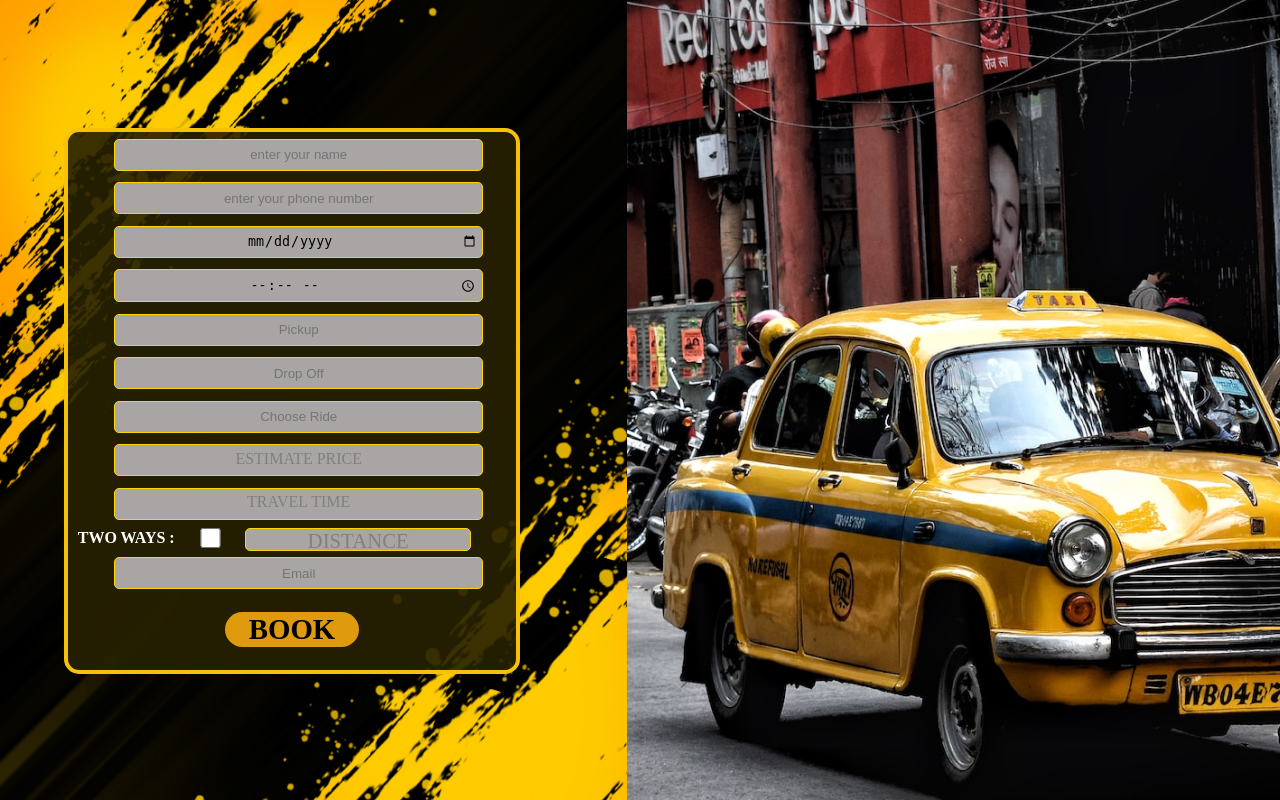
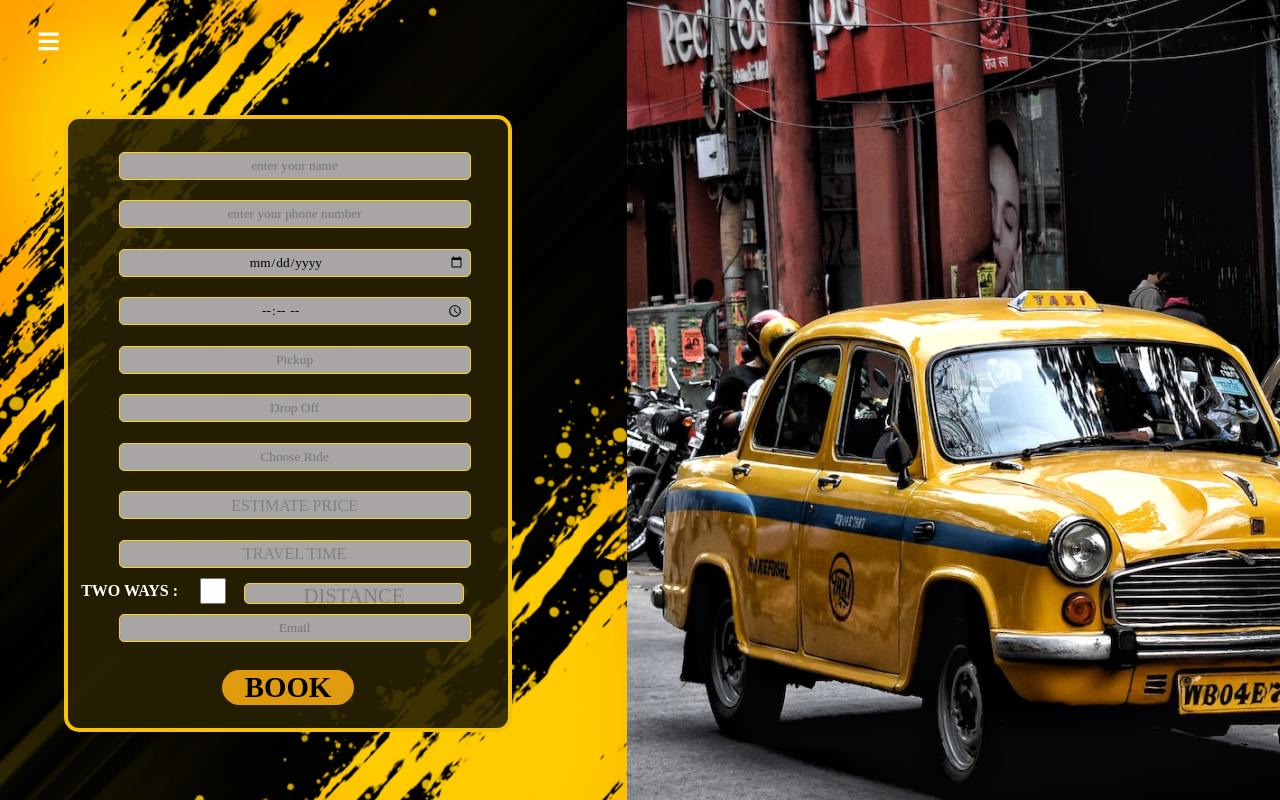
Before and after one commit to Prashanth003007/LeoCallTaxi, a Django app: page /book in a window 1280 px wide. Run offline with Django 4.2, Linux system fonts and the light colour scheme.

Commit message:
navbar for booking page done

```diff
--- /dev/null
+++ b/static/styles/booking.css
@@ -0,0 +1,212 @@
+/* import google fonts */
+
+* {
+    margin: 0;
+    padding: 0;
+    box-sizing: border-box;
+    text-decoration: none;
+    font-family: "Agency FB";
+}
+
+html {
+    scroll-behavior: smooth;
+}
+
+body {
+    background-image: url("/static/images/desktop_backgroud.jpg");
+    position: absolute;
+    width: 100%;
+    height: 100%;
+    margin: 0;
+    padding: 0;
+    background-size: cover;
+    background-repeat: no-repeat;
+    background-attachment: fixed;
+
+}
+
+.container {
+    display: flex;
+    justify-content: space-between;
+}
+
+.pic {
+    width: 80%;
+    max-width: 768px;
+    margin-left: 10%;
+    padding-top: 10%;
+}
+
+.img1 {
+    margin-top: 10%;
+    margin-left: 25%;
+    display: block;
+    max-width: 30%;
+    height: auto;
+}
+
+.img2 {
+    margin-top: 5%;
+    display: block;
+    max-width: 70%;
+    height: auto;
+}
+
+.check-symbol {
+    margin-top: 15%;
+    margin-left: 50%;
+    transform: translateX(-50%); /* Center horizontally */
+    height: 30%;
+    width: 30%;
+
+}
+
+
+.box-text {
+    position: absolute;
+    left: 50%;
+    top: 50%; /* Adjust the top position to place it below the check symbol */ /* Center horizontally */
+    transform: translateX(-50%); /* Center horizontally */
+    color: #4BED13; /* Same color as the check symbol */
+    font-size: 3rem;/* Adjust the font size as needed */
+    font-weight: bold;
+    text-align: center;
+}
+
+.box-text2 {
+    position: absolute;
+    left: 50%;
+    top: 65%; /* Adjust the top position to place it below the check symbol */ /* Center horizontally */
+    transform: translateX(-50%); /* Center horizontally */
+    color: #df9a0e; /* Same color as the check symbol */
+    font-size: 1.8rem;/* Adjust the font size as needed */
+    font-weight: bold;
+    text-align: center;
+}
+/* navbar styling */
+.navbar {
+    position: fixed;
+    width: 100%;
+    z-index: 999;
+    padding: 30px 80px;
+    transition: all 0.3s ease;
+
+}
+
+.navbar.sticky {
+    padding: 15px 0;
+    background: #dfdc13;
+}
+
+.navbar .max-width {
+    display: flex;
+    align-items: center;
+    justify-content: space-between;
+}
+
+.navbar .menu li {
+    list-style: none;
+    display: inline-block;
+    margin-right: 60px;
+
+}
+
+.navbar .menu li a {
+    display: block;
+    color: #fff;
+    font-size: 200%;
+    font-weight: 500;
+    margin-left: 25px;
+    transition: color 0.3s ease;
+}
+
+.navbar .menu li a:hover {
+    color: #dfdc13;
+}
+
+.navbar.sticky .menu li a:hover {
+    color: #fff;
+}
+
+/* menu btn styling */
+.menu-btn {
+    color: #fff;
+    margin-left: 3%;
+    font-size: 23px;
+    cursor: pointer;
+    display: none;
+}
+
+/* responsive media query start */
+@media (max-width: 991px) {
+    body{
+        background-image: url("/static/images/desktop_backgroud.jpg");
+    }
+    .max-width {
+        padding: 0 50px;
+    }
+}
+
+
+    .menu-btn {
+        display: block;
+        z-index: 999;
+    }
+
+    .menu-btn i.active:before {
+        content: "\f00d";
+    }
+
+    .navbar .menu {
+        position: fixed;
+        height: 100vh;
+        width: 49%;
+        left: -100%;
+        top: 0;
+        background: #111;
+        text-align: center;
+        padding-top: 80px;
+        transition: all 0.3s ease;
+    }
+
+    .navbar .menu.active {
+        left: 0;
+    }
+
+    .navbar .menu li {
+        display: block;
+    }
+
+    .navbar .menu li a {
+        display: inline-block;
+        margin: 20px 0;
+        font-size: 25px;
+    }
+
+.navbar {
+    position: fixed;
+    width: 100%;
+    z-index: 999;
+    padding: 30px 0;
+    font-family: 'Ubuntu', sans-serif;
+    transition: all 0.3s ease;
+}
+
+@media (max-width: 945px) {
+    .menu-btn {
+        display: block;
+        z-index: 999;
+        margin-left: 0%;
+    }
+    .navbar .menu {
+        position: fixed;
+        height: 100vh;
+        width: 100%;
+        left: -100%;
+        top: 0;
+        background: #111;
+        text-align: center;
+        padding-top: 80px;
+        transition: all 0.3s ease;
+    }
+}
--- a/templates/booking.html
+++ b/templates/booking.html
@@ -1,9 +1,18 @@
+{% load static %}
 <!DOCTYPE html>
 <html lang="en">
 <head>
     <meta charset="UTF-8">
     <meta name="viewport" content="width=device-width, initial-scale=1.0">
-    <title>Document</title>
+    <title>Booking</title>
+    <link rel="stylesheet" href="{% static 'styles/booking.css' %}">
+    <link rel="stylesheet" href="https://cdnjs.cloudflare.com/ajax/libs/font-awesome/5.15.3/css/all.min.css">
+    <link rel="stylesheet" href="https://cdnjs.cloudflare.com/ajax/libs/font-awesome/4.7.0/css/font-awesome.min.css">
+    <script src="https://code.jquery.com/jquery-3.5.1.min.js"></script>
+    <script src="https://cdnjs.cloudflare.com/ajax/libs/typed.js/2.0.11/typed.min.js"></script>
+    <script src="https://cdnjs.cloudflare.com/ajax/libs/waypoints/4.0.1/jquery.waypoints.min.js"></script>
+    <script src="https://cdnjs.cloudflare.com/ajax/libs/OwlCarousel2/2.3.4/owl.carousel.min.js"></script>
+    <link rel="stylesheet" href="https://cdnjs.cloudflare.com/ajax/libs/OwlCarousel2/2.3.4/assets/owl.carousel.min.css">
 </head>
 <style>
   body{
@@ -52,7 +61,7 @@
   .form{
   margin-left:10%;
   margin-bottom: 0%;
-   margin-top: 20%;
+   margin-top: 18%;
     width: 70%;
     height: 100%;
 }
@@ -61,8 +70,9 @@
     display: flex;
     flex-direction: column;
     background-color:rgba(39, 33, 2, 0.9);
+    padding-top: 5%;
     border: 4px solid #F6C208;
-    height: 80%;
+    height: 90%;
     width: 100%;
     align-self:flex-start;
 }
@@ -93,7 +103,7 @@
     border: 1px solid #FDD406; ;
     width: 80%;
     padding: 1%;
-    height: 70%;
+    height: 80%;
     margin: auto;
     align-self: flex-end;
 }
@@ -158,8 +168,32 @@ font-size: 1.8rem;
     display: none;
   }
 }
+  @media (max-width: 945px) {
+      .form{
+  margin-left:14%;
+  margin-bottom: 0%;
+   margin-top: 18%;
+    width: 70%;
+    height: 100%;
+}
+  }
 </style>
 <body>
+ <nav class="navbar">
+        <div class="max-width">
+            <ul class="menu">
+                <li><a href="#home" class="menu-btn">Home</a></li>
+                <li><a href="#about" class="menu-btn">About</a></li>
+                <li><a href="#booking" class="menu-btn">Booking</a></li>
+                <li><a href="#contact" class="menu-btn">Contact</a></li>
+                <li><a href="#join Us" class="menu-btn">Join Us</a></li>
+            </ul>
+
+            <div class="menu-btn">
+                <i class="fas fa-bars"></i>
+            </div>
+        </div>
+    </nav>
 <div class="main">
   <div class="booking">
     <div class="form">
@@ -208,5 +242,6 @@ font-size: 1.8rem;
   <img class="s1" src="\static\images\ss1.png">
 </div>
 </div>
+<script src="{% static 'js/script.js' %}"></script>
 </body>
 </html>
```
Also changed, not shown: templates/user_home.html (+12 -11 lines).
